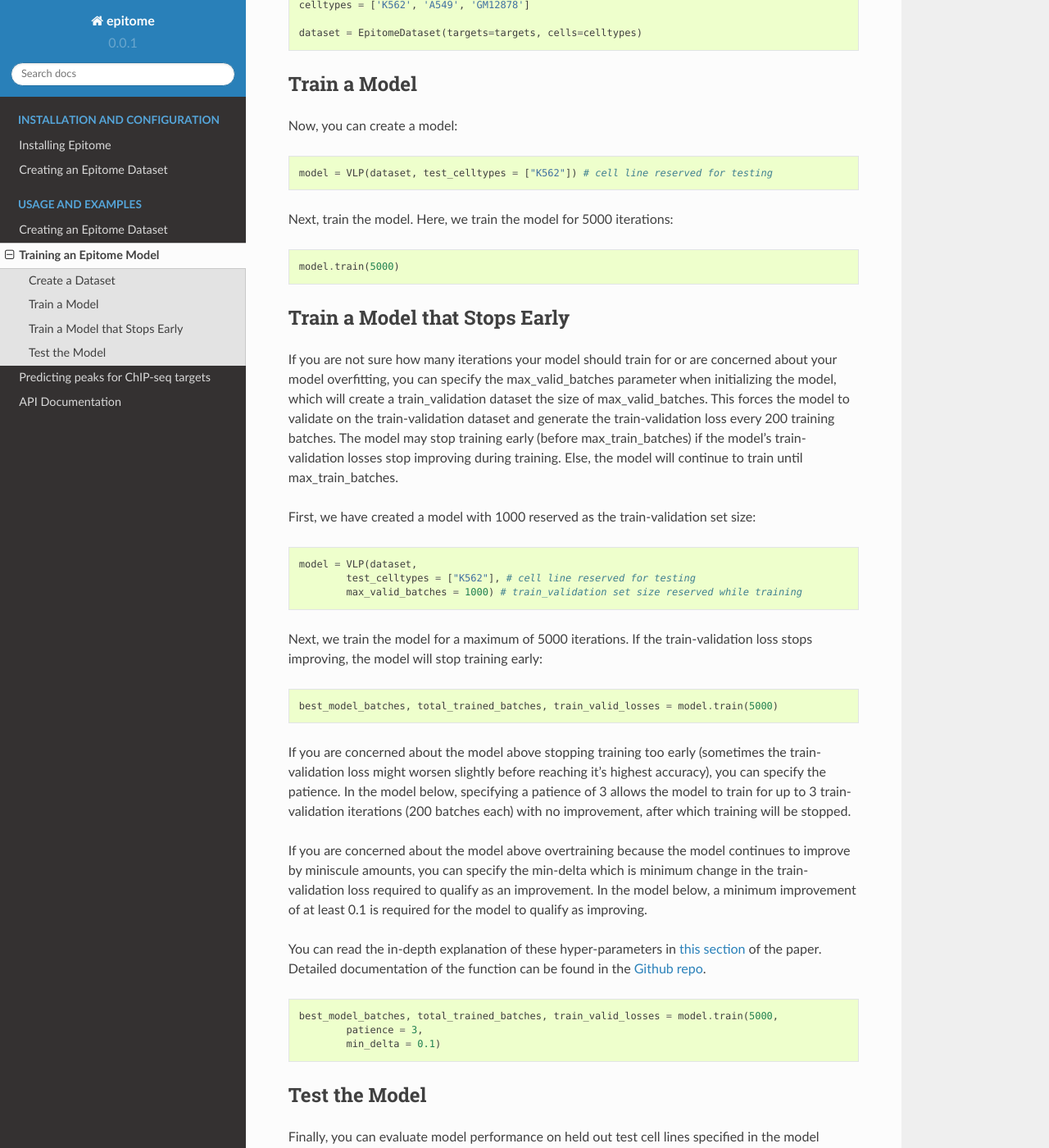
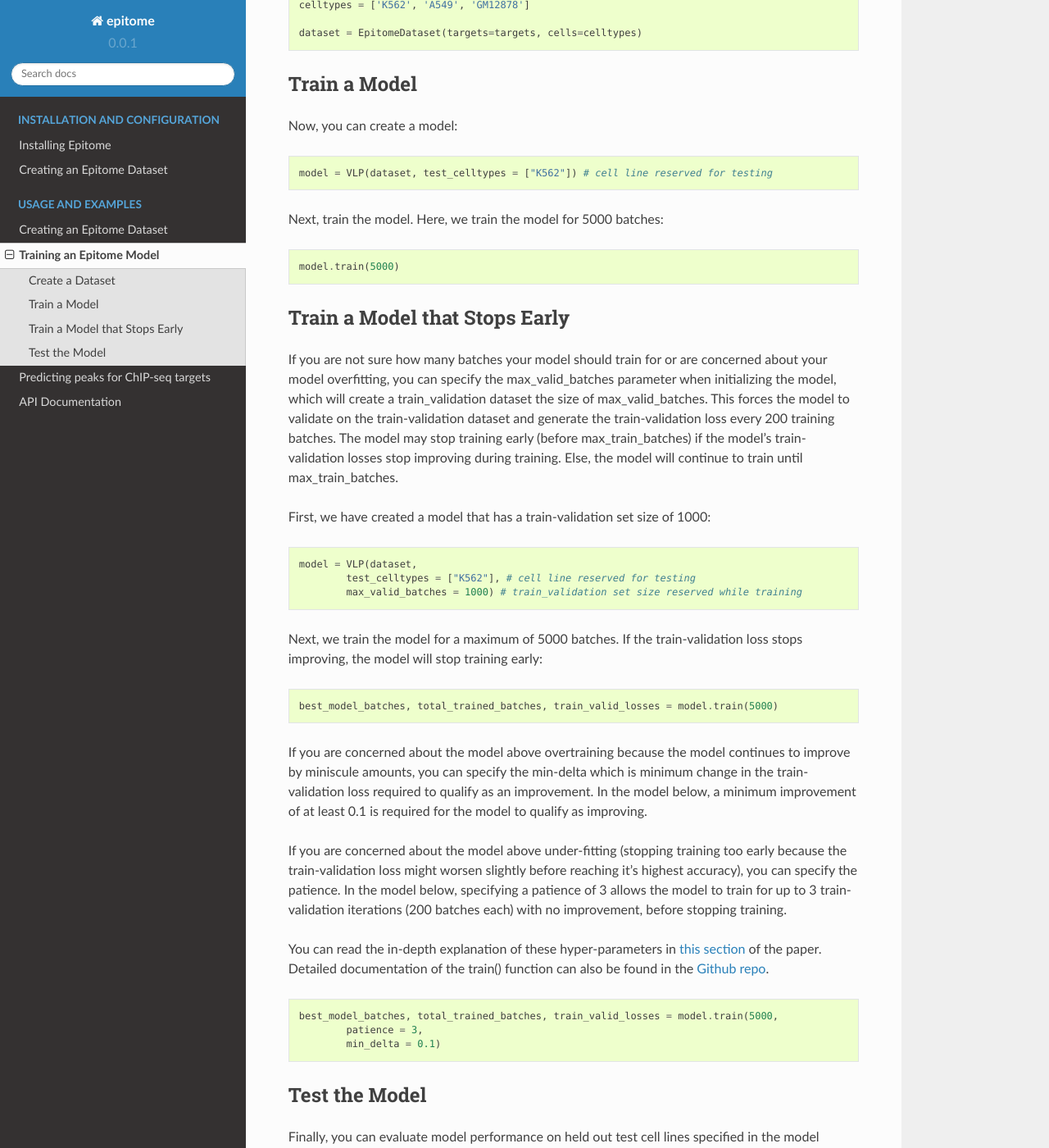
Before and after one commit to YosefLab/epitome, a Sphinx documentation site: the page built from docs/usage/train.rst, in a window 1280 px wide and 1400 px high, scrolled down 523 px. Shown: the whole window at 82% size. Built offline with Sphinx 7.4.7 and the Read the Docs theme 2.0.0, drawn with Linux system fonts in a browser that asks for light colours; pages that are not in the unit, such as notebooks, are missing from menus.

Commit message:
removed steps in documentation

```diff
--- a/docs/usage/train.rst
+++ b/docs/usage/train.rst
@@ -33,7 +33,7 @@ Now, you can create a model:
 
 	model = VLP(dataset, test_celltypes = ["K562"]) # cell line reserved for testing
 
-Next, train the model. Here, we train the model for 5000 iterations:
+Next, train the model. Here, we train the model for 5000 batches:
 
 .. code:: python
 
@@ -41,7 +41,7 @@ Next, train the model. Here, we train the model for 5000 iterations:
 
 Train a Model that Stops Early
 -------------------------------
-If you are not sure how many iterations your model should train for or are concerned
+If you are not sure how many batches your model should train for or are concerned
 about your model overfitting, you can specify the max_valid_batches parameter when
 initializing the model, which will create a train_validation dataset the size of
 max_valid_batches. This forces the model to validate on the train-validation dataset
@@ -50,7 +50,7 @@ stop training early (before max_train_batches) if the model's train-validation
 losses stop improving during training. Else, the model will continue to train
 until max_train_batches.
 
-First, we have created a model with 1000 reserved as the train-validation set size:
+First, we have created a model that has a train-validation set size of 1000:
 
 .. code:: python
 
@@ -58,18 +58,12 @@ First, we have created a model with 1000 reserved as the train-validation set si
 		test_celltypes = ["K562"], # cell line reserved for testing
 		max_valid_batches = 1000) # train_validation set size reserved while training
 
-Next, we train the model for a maximum of 5000 iterations. If the train-validation
+Next, we train the model for a maximum of 5000 batches. If the train-validation
 loss stops improving, the model will stop training early:
 
 .. code:: python
 
 	best_model_batches, total_trained_batches, train_valid_losses = model.train(5000)
-
-If you are concerned about the model above stopping training too early (sometimes
-the train-validation loss might worsen slightly before reaching it's highest accuracy),
-you can specify the patience. In the model below, specifying a patience of 3 allows
-the model to train for up to 3 train-validation iterations (200 batches each) with
-no improvement, after which training will be stopped.
 
 If you are concerned about the model above overtraining because the model continues
 to improve by miniscule amounts, you can specify the min-delta which is minimum
@@ -77,10 +71,16 @@ change in the train-validation loss required to qualify as an improvement. In th
 model below, a minimum improvement of at least 0.1 is required for the model to
 qualify as improving.
 
+If you are concerned about the model above under-fitting (stopping training too
+early because the train-validation loss might worsen slightly before reaching it's
+highest accuracy), you can specify the patience. In the model below, specifying
+a patience of 3 allows the model to train for up to 3 train-validation iterations
+(200 batches each) with no improvement, before stopping training.
+
 You can read the in-depth explanation of these hyper-parameters in
 `this section <https://www.overleaf.com/project/5cd315cb8028bd409596bdff>`__ of the
-paper. Detailed documentation of the function can be found in the
-`Github repo <https://github.com/YosefLab/epitome>`__.
+paper. Detailed documentation of the train() function can also
+be found in the `Github repo <https://github.com/YosefLab/epitome>`__.
 
 .. code:: python
 
```
Also changed, not shown: 1 other file.
